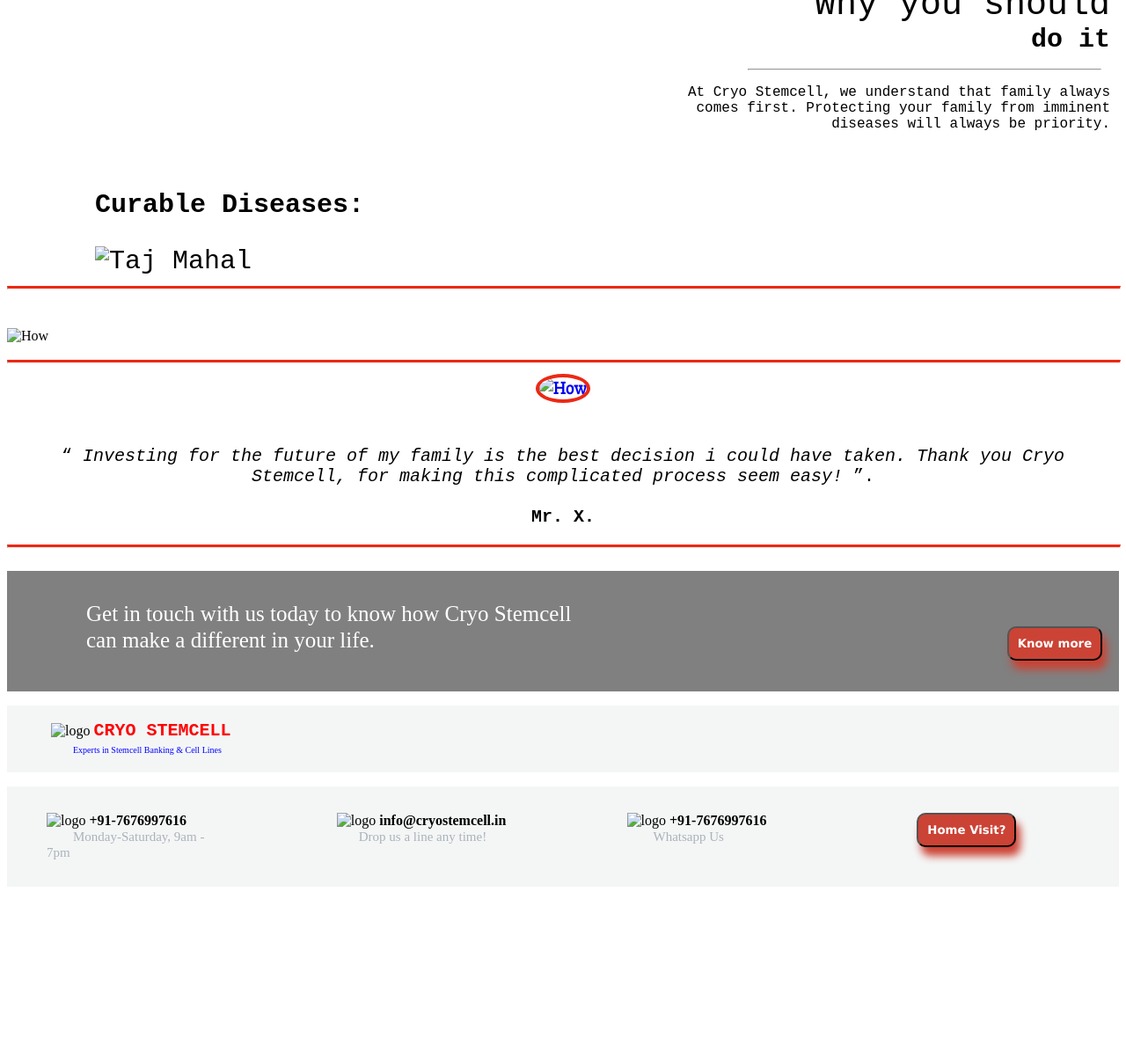
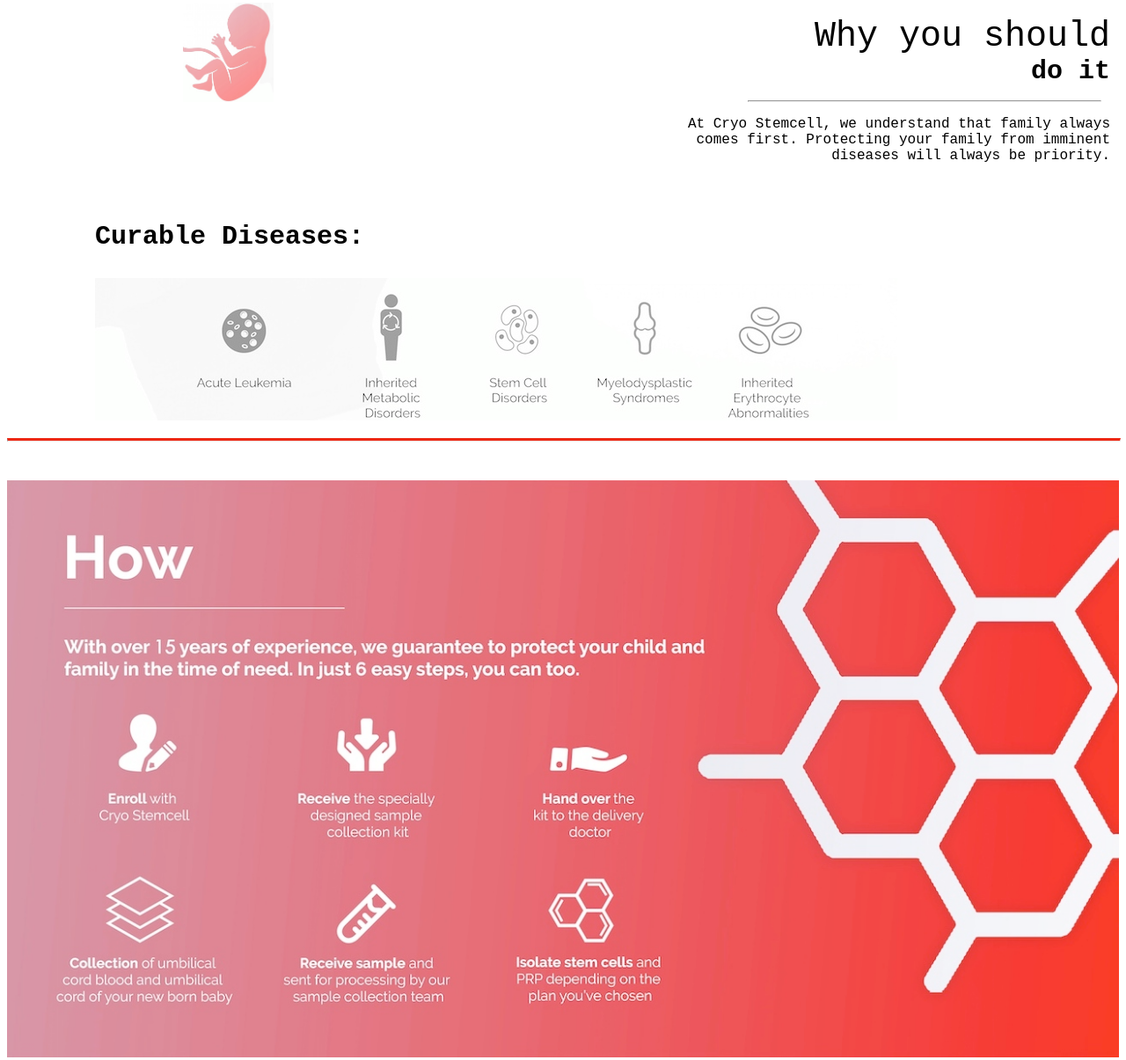
Before and after one commit to SumanDeyashi/Cryo_Stemcell_Assignment_Webpage, a plain HTML site: page index.html in a window 1280 px wide. Shown: the part 1080-2285 px from the top of the page at 88% size. Before the commit the page ends 2096 px from the top, so only its background shows below. Drawn offline with Linux system fonts and the light colour scheme; files whose address does not match are found by name.

Commit message:
Update index.html

```diff
--- a/index.html
+++ b/index.html
@@ -4,7 +4,7 @@
 	<title>CRYO STEMCELL</title>
 	<meta charset="UTF-8">
     <meta name="viewport" content="width=device-width, initial-scale=1.0">
-	<link rel="shortcut icon" href="image/logo.png" type="image/png">
+	<link rel="shortcut icon" href="logo.png" type="image/png">
 	<link href="https://fonts.googleapis.com/css?family=Slabo+27px" rel="stylesheet">
 
 <style>
@@ -266,7 +266,7 @@
 </head>
 <body>
 	<div>
-			<img class="logo" src="image/logo.png" alt="logo" height="50" width="50">
+			<img class="logo" src="logo.png" alt="logo" height="50" width="50">
 			<h1 class="heading">CRYO STEMCELL</h1>
 			<header class="header">
 				<a href="#">ABOUT</a>&ensp;&ensp;
@@ -316,7 +316,7 @@
     <div class="flex-container">
 
     	<div class="flex-item1">
-            <img src="image/2.jpg" alt="babypic" width="20%" height="50%">
+            <img src="2.jpg" alt="babypic" width="20%" height="50%">
         </div>
 
         <div  class="flex-item2">
@@ -338,19 +338,19 @@
         	<P>
         		<b>Curable Diseases:</b>
         	</P>
-            <img src="image/3.jpg" alt="Taj Mahal"/>
+            <img src="3.jpg" alt="Taj Mahal"/>
         </div>
     </div><br><br>
     <hr class="line2">
     <div>
     	<br><br>
-    	<img src="image/4.jpg" alt="How" width="100%" height="50%">
+    	<img src="4.jpg" alt="How" width="100%" height="50%">
     	<br><br>
 
     </div>
     <div>
     <p align="center">
-        <a href="#"><img src="image/5.jpg" alt="How" width="10%" height="10%" class="circleimage"></a>
+        <a href="#"><img src="5.jpg" alt="How" width="10%" height="10%" class="circleimage"></a>
         </p>
     <hr class="line3">
     </div>
@@ -377,7 +377,7 @@
 
     <div style="background-color:#F4F6F6">
     	<p>
-    		<img class="logo" src="image/logo.png" alt="logo" height="20" width="20">
+    		<img class="logo" src="logo.png" alt="logo" height="20" width="20">
 			<span style= "font-family: Courier New; color: red; font-size: 20px;"><b>CRYO STEMCELL</b></span><br>
 			<span style="font-size: 10px; color: blue; margin-left:75px;">Experts in Stemcell Banking & Cell Lines</span><br><br>
         </p>
@@ -385,21 +385,21 @@
 
     <div class="flex-container2">
     	<div class="flex-item4">
-    		<img  src="image/phone.png" alt="logo" height="20" width="20">
+    		<img  src="phone.png" alt="logo" height="20" width="20">
 			<span><b>+91-7676997616</b></span><br>
 			<span style="font-size: 15px; margin-left: 30px; color: #ABB2B9;" >Monday-Saturday, 9am - 7pm</span>
     	</div>
 
 
     	<div class="flex-item5">
-    		<img  src="image/email.png" alt="logo" height="20" width="20">
+    		<img  src="email.png" alt="logo" height="20" width="20">
 			<span><b>info@cryostemcell.in</b></span><br>
 			<span style="font-size: 15px; margin-left: 25px; color: #ABB2B9;" >Drop us a line any time!</span>
     	</div>
 
 
     	<div class="flex-item6">
-    		<img  src="image/whatsapp.png" alt="logo" height="20" width="20">
+    		<img  src="whatsapp.png" alt="logo" height="20" width="20">
 			<span><b>+91-7676997616</b></span><br>
 			<span style="font-size: 15px; margin-left: 30px; color: #ABB2B9;" >Whatsapp Us</span>
     	</div>
```
